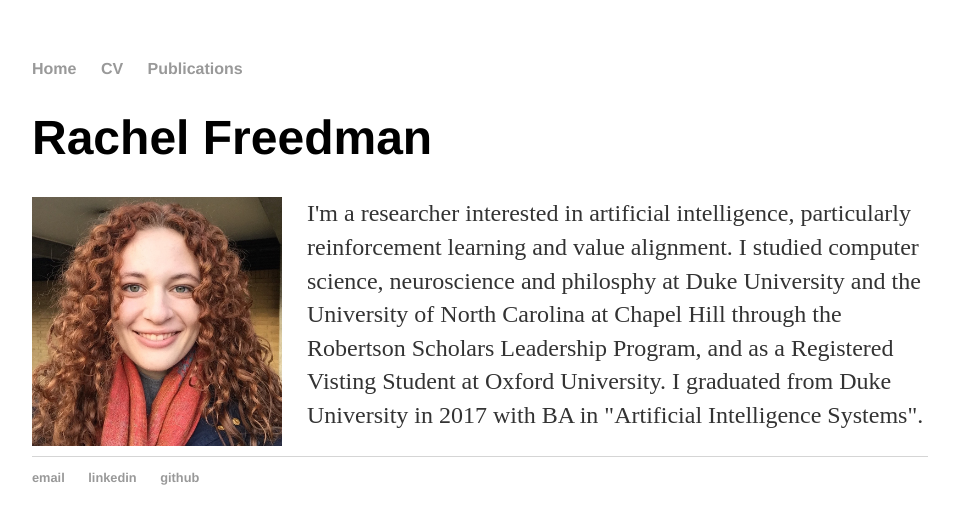
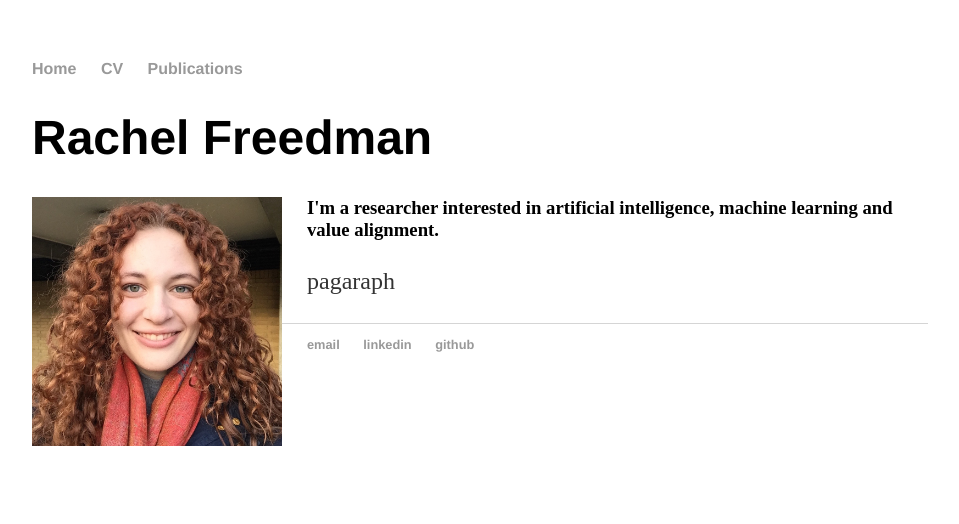
Before and after one commit to RachelFreedman/rachelfreedman.github.io, a Jekyll site: the page built from index.html, in a window 1280 px wide. Shown: the top 524 px of the page, without its empty margins (160-1119 px from the left). Built offline with Jekyll 4.4.1, drawn with Linux system fonts in a browser that asks for light colours.

Commit message:
Update index.html

```diff
--- a/index.html
+++ b/index.html
@@ -5,5 +5,6 @@ title: Rachel Freedman
 <div class="blurb">
 	<h1>Rachel Freedman</h1>
 
-	<p><img class="profile-pic" src="/assets/images/recent_headshot.jpg" alt="image of Rachel Freedman">I'm a researcher interested in artificial intelligence, particularly reinforcement learning and value alignment. I studied computer science, neuroscience and philosphy at Duke University and the University of North Carolina at Chapel Hill through the Robertson Scholars Leadership Program, and as a Registered Visting Student at Oxford University. I graduated from Duke University in 2017 with BA in "Artificial Intelligence Systems".</a></p>
+	<h3><img class="profile-pic" src="/assets/images/recent_headshot.jpg" alt="image of Rachel Freedman">I'm a researcher interested in artificial intelligence, machine learning and value alignment.</a></h3>
+<p>pagaraph</p>
 </div><!-- /.blurb -->
```
